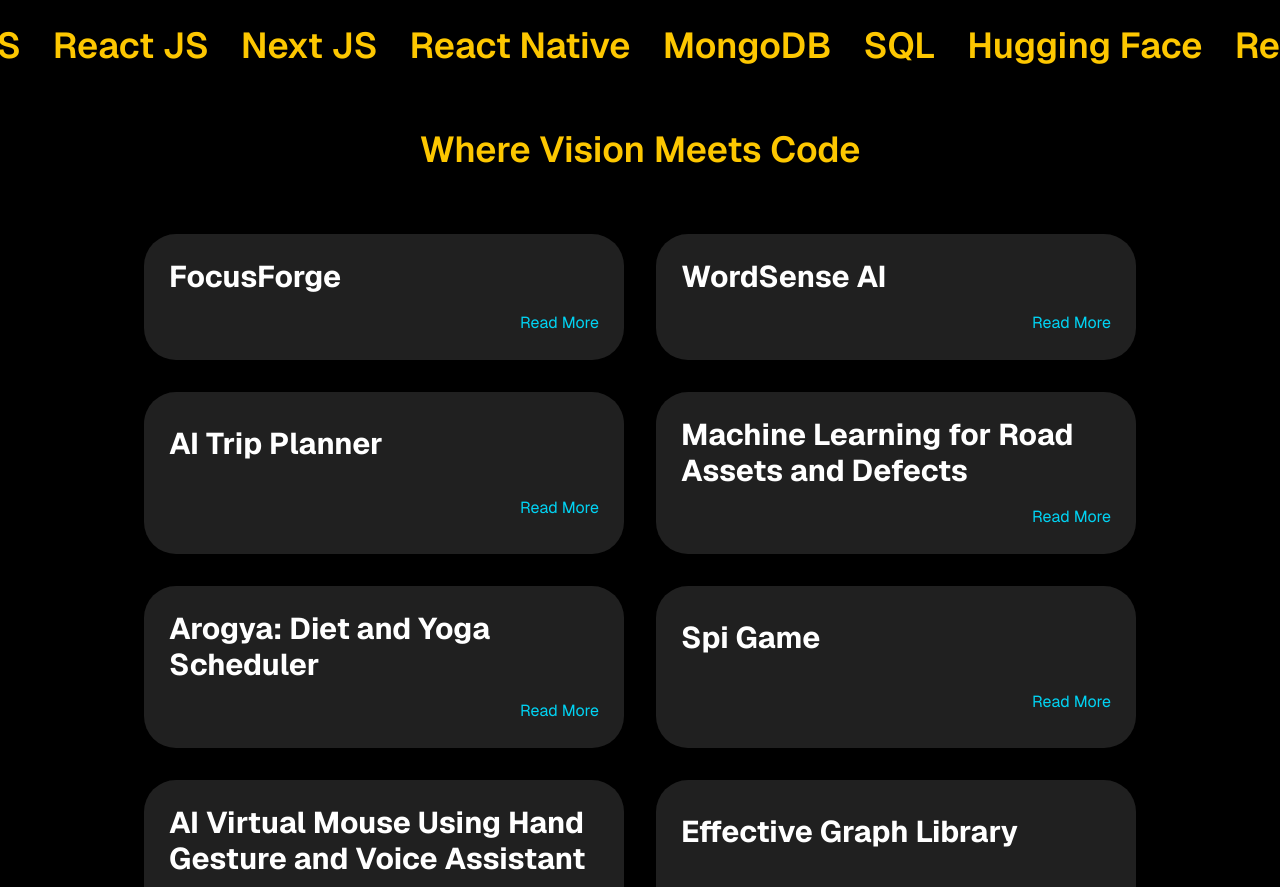
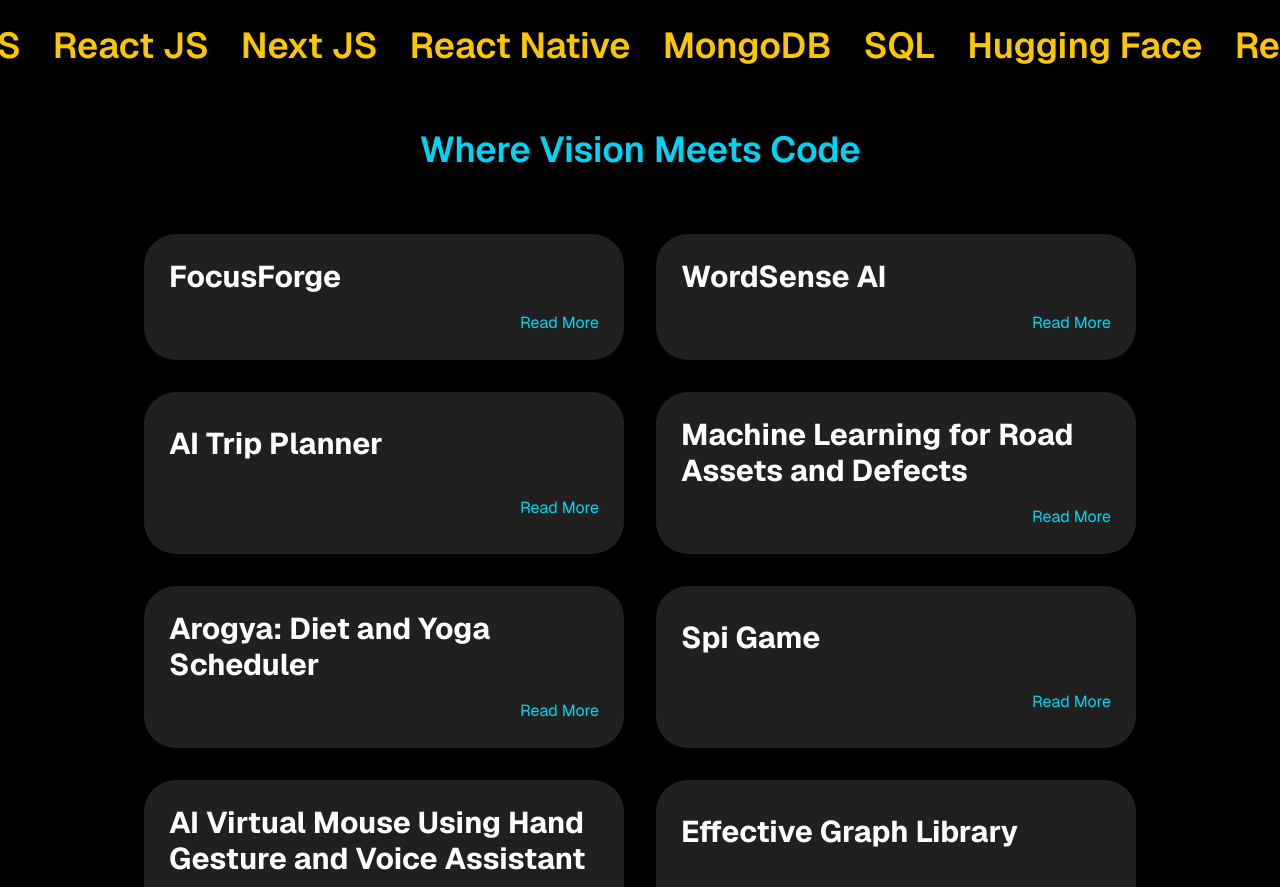
Before and after one commit to vedantbhamare-11/Portfolio-nextjs, a Next.js app: page / in a window 1280 px wide. Shown: the part 1360-2247 px from the top of the page. Built offline with nearby package versions, Linux system fonts and the light colour scheme.

Commit message:
Updated the Project section

```diff
--- a/src/components/Projects.tsx
+++ b/src/components/Projects.tsx
@@ -22,7 +22,7 @@
 
   return (
     <section id="projects" className="py-10 bg-black">
-      <h2 className="text-4xl font-semibold text-center text-yellow-400 mb-12">
+      <h2 className="text-4xl font-semibold text-center text-cyan-400 mb-12">
         Where Vision Meets Code
       </h2>
       <div className="w-full grid lg:grid-cols-2 flex p-4 flex-wrap max-w-5xl min-h-32 flex-col gap-8 container mx-auto">
```
